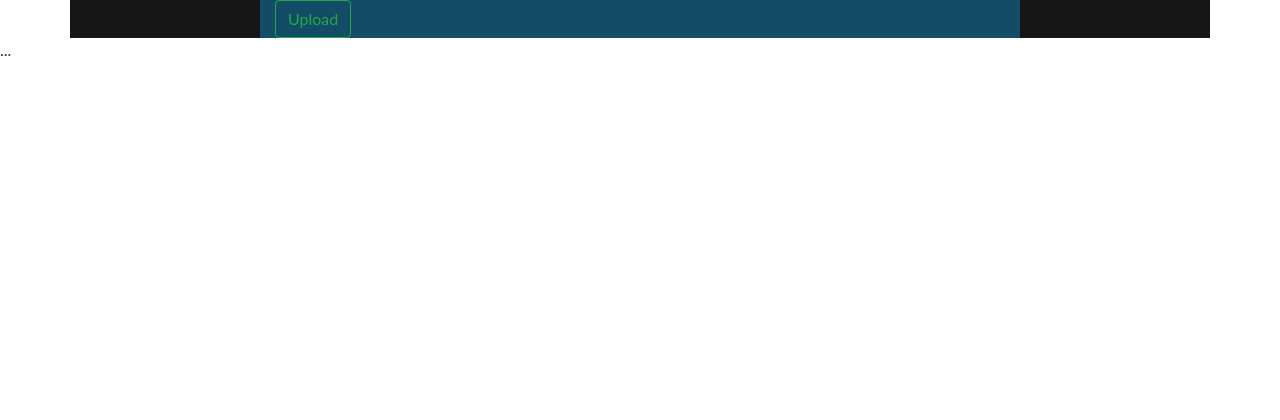
After one commit to BrianNgeno/award, a Django app: template award/templates/project.html in a window 1280 px wide. The commit adds this page. Shown: the part 82-502 px from the top of the page. Run offline with Django 3.2, Linux system fonts and the light colour scheme; the template is opened without the code that fills it, so the values that code supplies are empty; some libraries are stand-ins or nearby versions.

Commit message:
configured upload form

```diff
--- a/award/static/css/award.css
+++ b/award/static/css/award.css
@@ -41,6 +41,15 @@
 #input[type=text]:focus {
     width: 100%;
 }
-/* #logo{
-    margin-bottom: 10px;
-} */
+#project{
+    background-color: rgba(0, 0, 0, 0.911);
+}
+#formpro{
+    background-color: rgba(16, 106, 148, 0.644);
+    color: white;
+}
+.form-text{
+    type: hidden;
+    display: none;
+    visibility: hidden;
+}
--- a/award/templates/navbar.html
+++ b/award/templates/navbar.html
@@ -105,7 +105,7 @@
 
             </div>
             <div class="col-md-2" style="text-align: center; padding-top: 16px; font-size: 13px; color:white;background-color: #42AB9E;">
-                <p>SUBMIT YOUR SITE!</p>
+                <a href="{%url 'upload_project'%}">SUBMIT YOUR SITE!</a>
             </div>
         </div>
     </div>
--- /dev/null
+++ b/award/templates/project.html
@@ -0,0 +1,18 @@
+{%extends 'base.html'%}
+{% load bootstrap4 %}
+
+{% block content %}
+<div class="container top" id="proc">
+    <div class="row" id="project">
+        <div class="col-md-2"></div>
+        <div class="col-md-8" id="formpro">
+            <form action="{% url 'upload_project' %}" method="POST" enctype="multipart/form-data">
+                {% csrf_token %}
+                {% bootstrap_form uploadform %}
+                <input type="submit" class="btn btn-outline-success" value="Upload">
+            </form>
+        </div>
+        <div class="col-md-2"></div>
+    </div>
+</div>
+{% endblock %}
--- a/award/urls.py
+++ b/award/urls.py
@@ -3,4 +3,5 @@ from . import views
 
 urlpatterns=[
     url('^$',views.home_page,name = 'home_page'),
+    url(r'^upload/$', views.upload_project, name='upload_project'),
 ]
--- a/award/views.py
+++ b/award/views.py
@@ -8,8 +8,7 @@ from django.contrib.auth.models import User
 
 # Create your views here.
 def home_page(request):
-    uploadform = ProjectForm()
-    return render(request,'home.html',{'uploadform':uploadform})
+    return render(request,'home.html')
 
 @login_required(login_url='/accounts/login')
 def upload_project(request):
@@ -22,4 +21,4 @@ def upload_project(request):
             return redirect('home_page', username=request.user)
     else:
         uploadform = ProjectForm()
-    return render(request,'home.html',{'uploadform':uploadform})
+    return render(request,'project.html',{'uploadform':uploadform})
```
